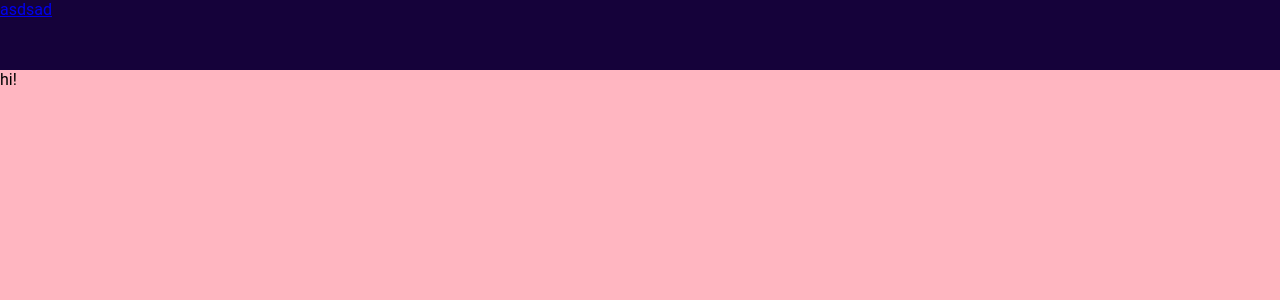
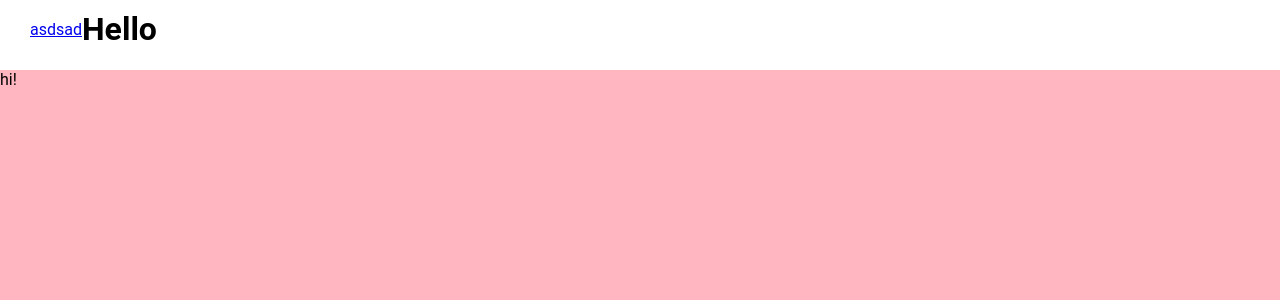
Before and after one commit to dmclenan/React-portfolio, a React (Create React App) app: page / in a window 1280 px wide. Shown: the top 300 px of the page. Built offline with nearby package versions, Linux system fonts and the light colour scheme.

Commit message:
updating my portfolio again 2

```diff
--- a/src/components/topbar/Topbar.jsx
+++ b/src/components/topbar/Topbar.jsx
@@ -4,10 +4,12 @@ export default function topbar() {
     return (
         <div className="topbar">
             <div className="wrapper">
-                <div className="left"></div>
+                <div className="left">
                 <a href="#intro">asdsad</a>
-                <div className="right"></div>
             </div>
+            <h1>Hello</h1>
+            <div className="right"></div>
+        </div>
         </div>
     )
 }
--- a/src/components/topbar/Topbar.scss
+++ b/src/components/topbar/Topbar.scss
@@ -4,8 +4,15 @@
 .topbar{
     width: 100%;
     height: 70px;
-    background-color: #15023a;
+    background-color: white;
+    color:black;
     position:fixed;
     top: 0;
     z-index: 2;
+
+    .wrapper{
+        padding: 10px 30px;
+        display: flex;
+        align-items: center;
+    }
 }
```
